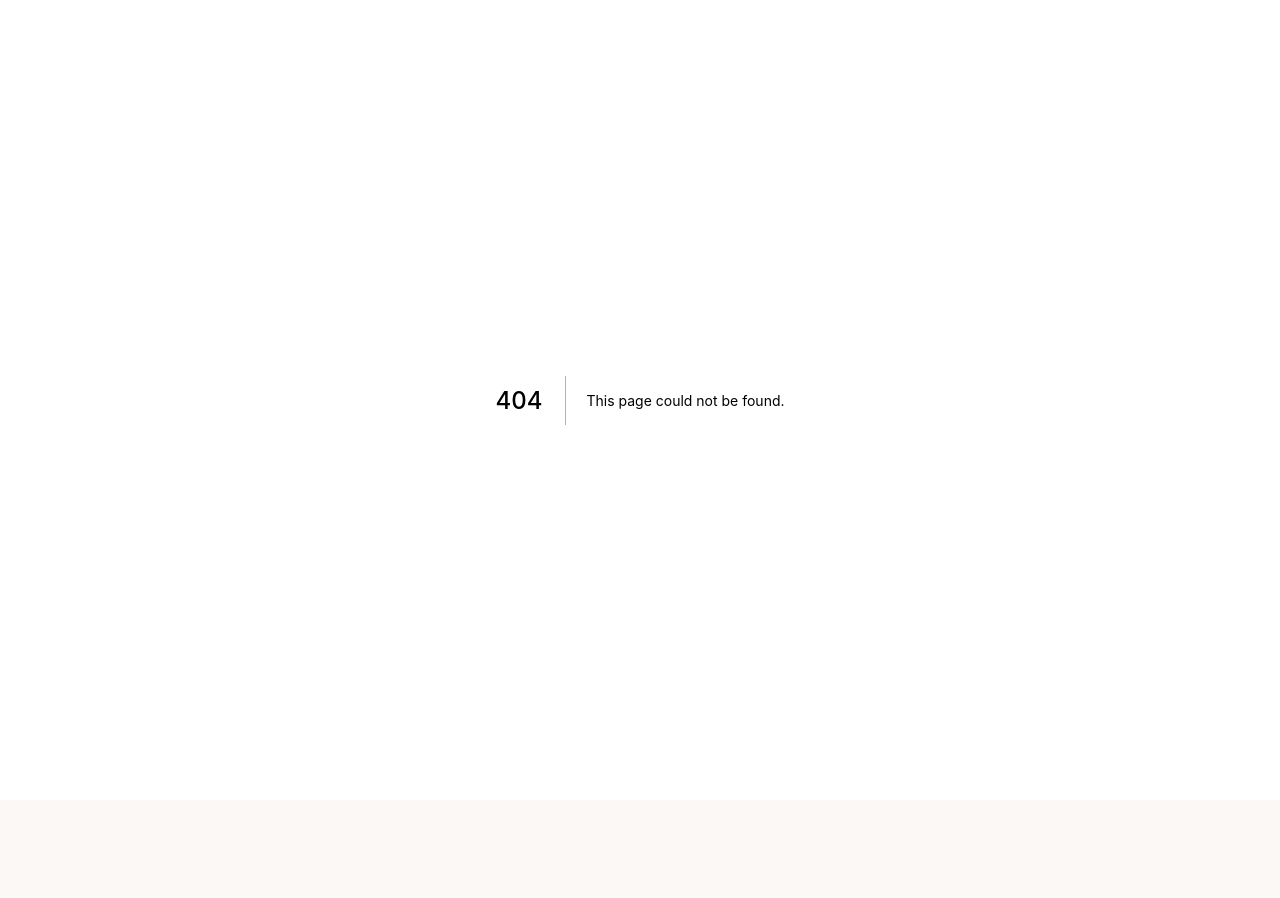
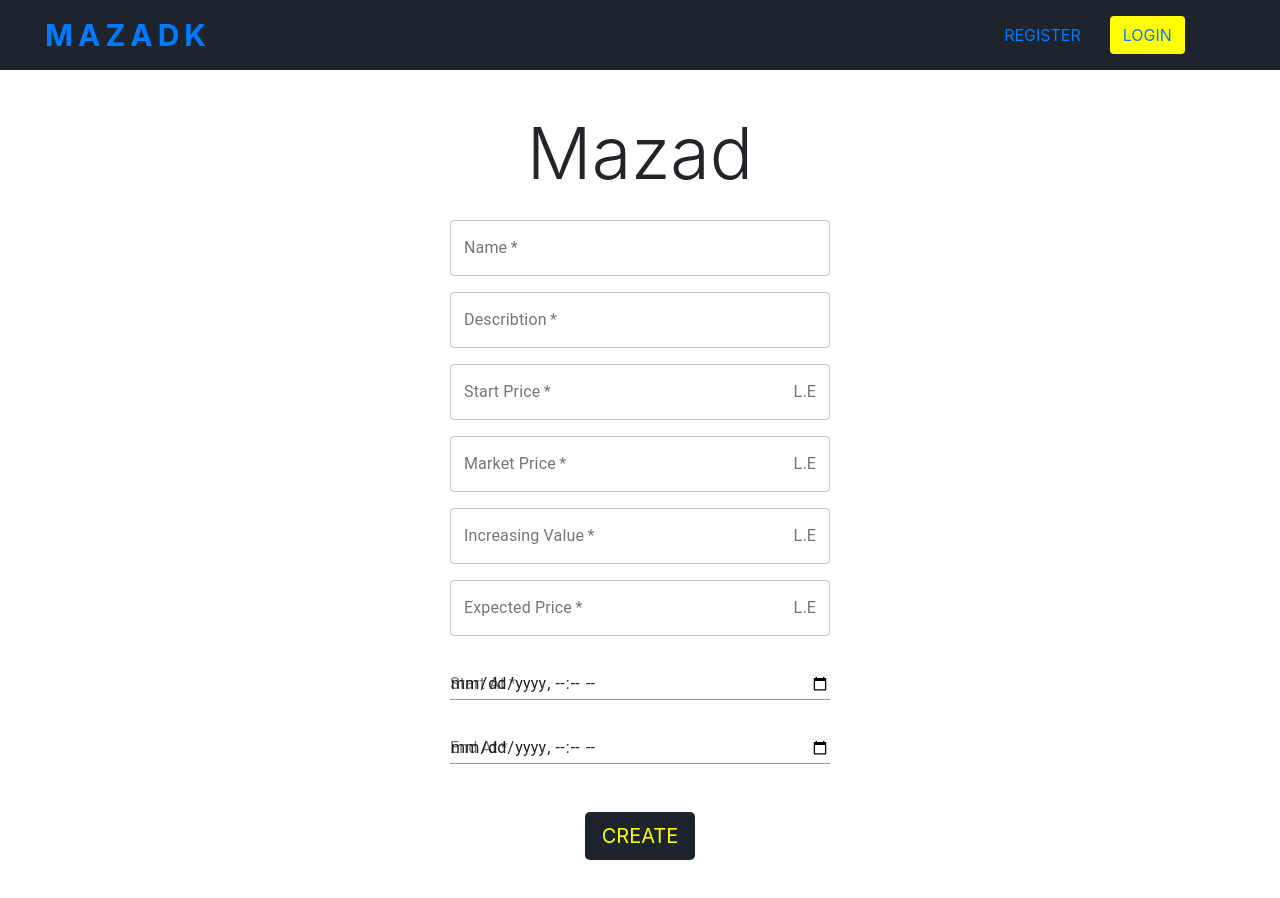
Before and after one commit to sirSayed98/mazadk-front, a Next.js app in the folder mazad/: page /Create_Mazad in a window 1280 px wide. Before the commit this address had no page. Shown: the top 898 px of the page. Before the commit the page ends 800 px from the top, so only its background shows below. Built offline with nearby package versions, Linux system fonts and the light colour scheme.

Commit message:
add mazad form UI

```diff
--- /dev/null
+++ b/mazad/components/MazadForm/MazadForm.js
@@ -0,0 +1,142 @@
+import React, { useState, useEffect } from "react";
+
+import style from "./MazadForm.module.css";
+import TextField from "@material-ui/core/TextField";
+import InputAdornment from "@material-ui/core/InputAdornment";
+import { TimeNow } from "../utils/GetCurrentTime";
+
+const MazadForm = () => {
+  const [data, setData] = useState({
+    name: "",
+    describtion: "",
+    start_price: 0,
+    market_price: 0,
+    expected_peice: 0,
+    start_time: 0,
+    end_time: 0,
+  });
+  const onChange = (e) => setData({ ...data, [e.target.name]: e.target.value });
+
+  const onSubmit = (e) => {
+    e.preventDefault();
+  };
+
+  return (
+    <div>
+      <div className="container">
+        <div className={`${style.formContainer} d-flex justify-content-center`}>
+          <div className={`${style.formBody}`}>
+            <h1 className="text-center display-3">Mazad</h1>
+            <form onSubmit={onSubmit} className="mt-4">
+              <TextField
+                label="Name"
+                fullWidth
+                required
+                type="text"
+                className="mb-3"
+                variant="outlined"
+                InputProps={{ inputProps: { minLength: 3, maxLength: 20 } }}
+                name="name"
+                onChange={onChange}
+              />
+              <TextField
+                label="Describtion"
+                fullWidth
+                required
+                type="text"
+                className="mb-3"
+                variant="outlined"
+                InputProps={{ inputProps: { minLength: 8, maxLength: 30 } }}
+                name="describtion"
+                onChange={onChange}
+              />
+              <TextField
+                label="Start Price"
+                fullWidth
+                required
+                type="number"
+                className="mb-3"
+                variant="outlined"
+                InputProps={{
+                  endAdornment: (
+                    <InputAdornment position="end">L.E</InputAdornment>
+                  ),
+                }}
+                name="start_price"
+                onChange={onChange}
+              />
+              <TextField
+                label="Market Price"
+                fullWidth
+                required
+                type="number"
+                className="mb-3"
+                variant="outlined"
+                InputProps={{
+                  endAdornment: (
+                    <InputAdornment position="end">L.E</InputAdornment>
+                  ),
+                }}
+                name="market_price"
+                onChange={onChange}
+              />
+              <TextField
+                label="Increasing Value"
+                fullWidth
+                required
+                type="number"
+                className="mb-3"
+                variant="outlined"
+                InputProps={{
+                  endAdornment: (
+                    <InputAdornment position="end">L.E</InputAdornment>
+                  ),
+                }}
+                name="increased_value"
+                onChange={onChange}
+              />
+              <TextField
+                label="Expected Price"
+                fullWidth
+                required
+                type="number"
+                className="mb-3"
+                variant="outlined"
+                InputProps={{
+                  endAdornment: (
+                    <InputAdornment position="end">L.E</InputAdornment>
+                  ),
+                }}
+                name="expected_price"
+                onChange={onChange}
+              />
+              <TextField
+                required
+                fullWidth
+                label="Start At"
+                type="datetime-local"
+                className="mb-3"
+                name="start_time"
+                onChange={onChange}
+              />
+              <TextField
+                required
+                fullWidth
+                label="End At"
+                type="datetime-local"
+                className="mb-5"
+                name="end_time"
+                onChange={onChange}
+              />
+              <div className="d-flex justify-content-center">
+                <button className={`master_button btn btn-lg mb-5`}>Create</button>
+              </div>
+            </form>
+          </div>
+        </div>
+      </div>
+    </div>
+  );
+};
+
+export default MazadForm;
--- /dev/null
+++ b/mazad/components/MazadForm/MazadForm.module.css
@@ -0,0 +1,7 @@
+.formBody {
+  background-color: white;
+  width: 400px;
+  border-radius: 20px;
+  padding: 10px;
+  margin-top: 30px;
+}
--- a/mazad/components/SideMenu/SideMenu.js
+++ b/mazad/components/SideMenu/SideMenu.js
@@ -18,8 +18,8 @@ import MeetingRoomIcon from "@material-ui/icons/MeetingRoom";
 import AddCircleOutlineIcon from "@material-ui/icons/AddCircleOutline";
 import PeopleAltIcon from "@material-ui/icons/PeopleAlt";
 import HelpIcon from "@material-ui/icons/Help";
-import PersonIcon from '@material-ui/icons/Person';
-
+import PersonIcon from "@material-ui/icons/Person";
+import AddIcon from '@material-ui/icons/Add';
 import Link from "next/link";
 
 const useStyles = makeStyles({
@@ -140,6 +140,29 @@ export default function TemporaryDrawer() {
             </ListItem>
           </List>
           <Divider />
+        </>
+      )}
+      {userInfo && userInfo.role === "merchant" && (
+        <>
+          <Divider />
+          <List>
+            <ListItem button>
+              <ListItemIcon>
+                <AddIcon />
+              </ListItemIcon>
+              <ListItemText>
+                <Link as={`/Create_Mazad`} href={`/Create_Mazad`}>
+                  Create Mazad
+                </Link>
+              </ListItemText>
+            </ListItem>
+          </List>
+          <Divider />
+        </>
+      )}
+{userInfo && (
+        <>
+          <Divider />
           <List onClick={handleLogout}>
             <ListItem button>
               <ListItemIcon>
@@ -150,6 +173,7 @@ export default function TemporaryDrawer() {
           </List>
         </>
       )}
+
     </div>
   );
   const userLogin = useSelector((state) => state.userLogin);
--- /dev/null
+++ b/mazad/components/utils/GetCurrentTime.js
@@ -0,0 +1,7 @@
+import moment from "moment";
+
+export const TimeNow = () => {
+  var date = moment().format().split(":");
+  var cuerrnt_date = date[0] + ":" + date[1];
+  return cuerrnt_date;
+};
--- a/mazad/package.json
+++ b/mazad/package.json
@@ -12,6 +12,7 @@
     "@material-ui/icons": "^4.11.2",
     "axios": "^0.21.1",
     "js-cookie": "^2.2.1",
+    "moment": "^2.29.1",
     "next": "10.1.3",
     "react": "17.0.2",
     "react-dom": "17.0.2",
--- /dev/null
+++ b/mazad/pages/Create_Mazad.js
@@ -0,0 +1,16 @@
+import React from "react";
+
+import Navber from "../components/Navbar/Navbar";
+import MazadForm from "../components/MazadForm/MazadForm";
+
+const Create_Mazad = () => {
+
+  return (
+    <>
+      <Navber />
+      <MazadForm />
+    </>
+  );
+};
+
+export default Create_Mazad;
```
Also changed, not shown: 1 other file (tests, documents, lock files or other folders).
